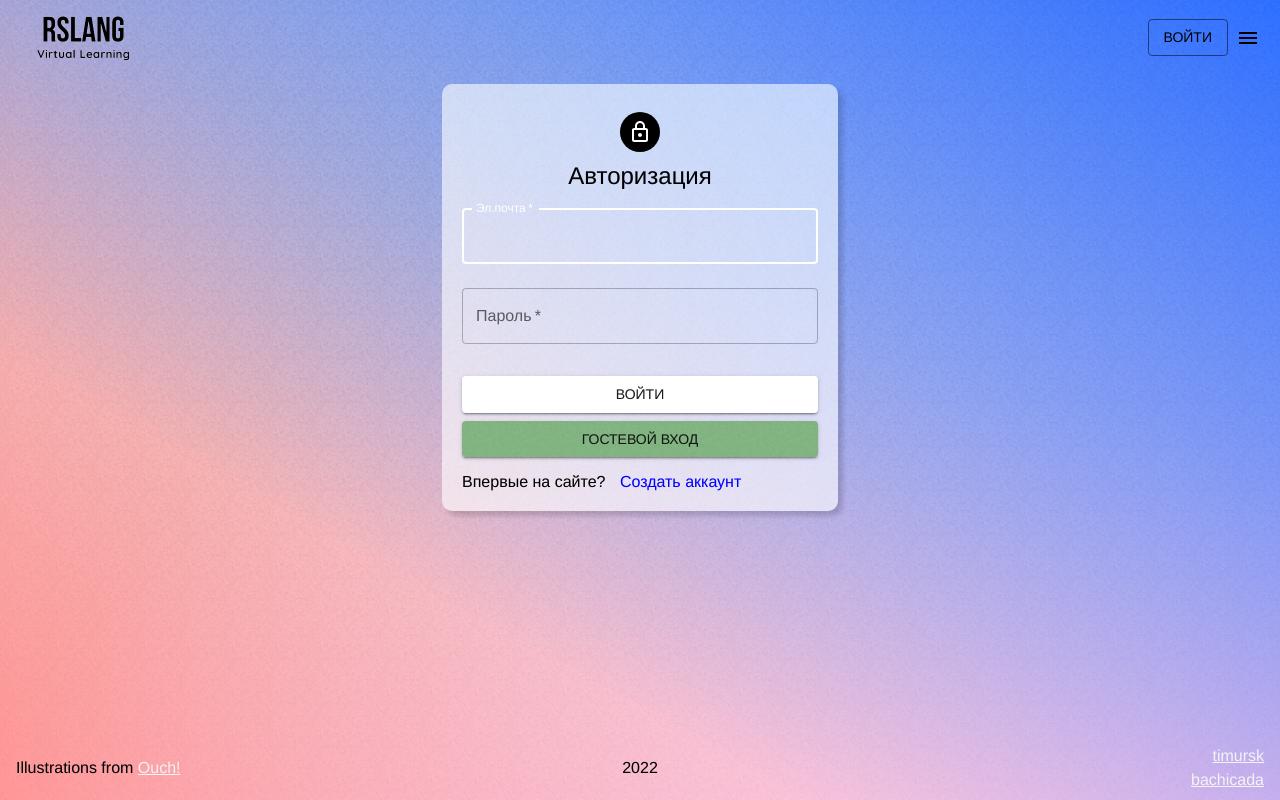
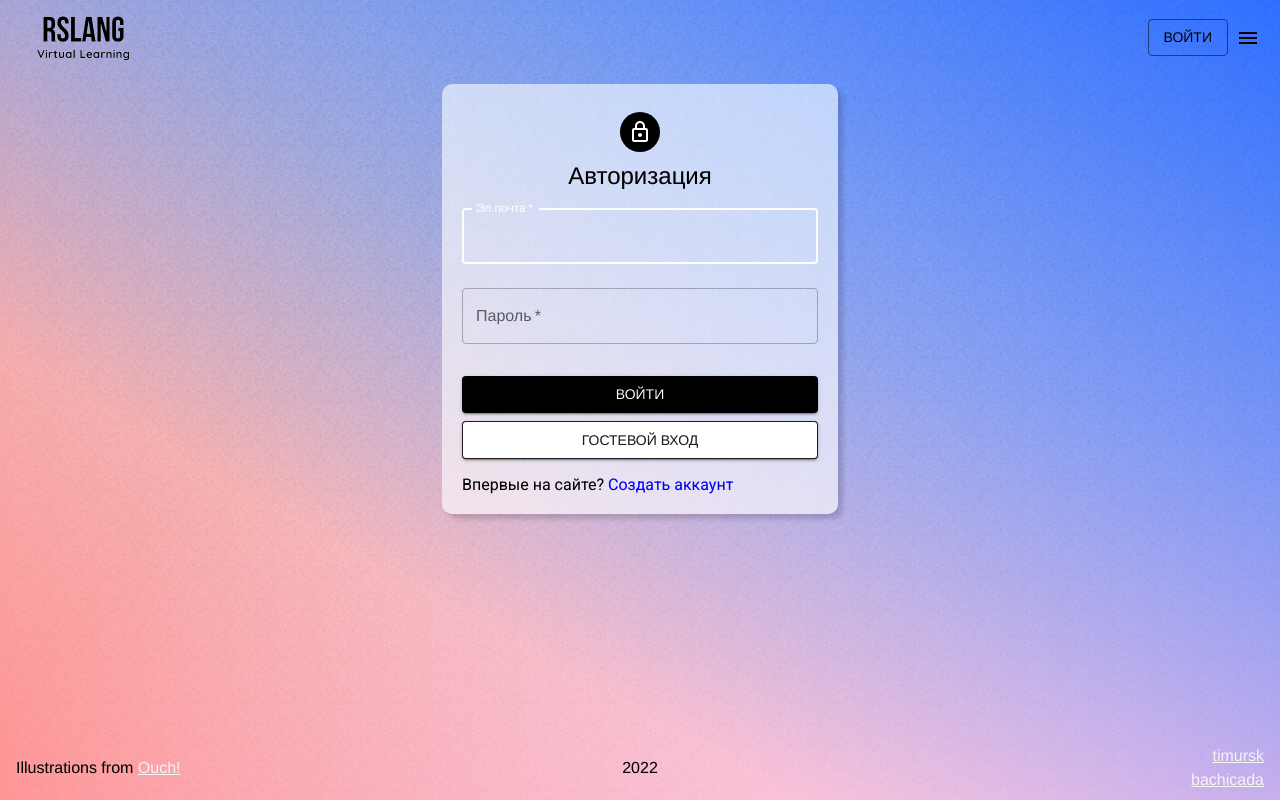
Before and after one commit to Bachicada/rs-lang-2022, a React (Create React App) app in the folder my-app/: page /signIn in a window 1280 px wide. Built offline with nearby package versions, Linux system fonts and the light colour scheme; what interweave would draw is missing.

Commit message:
refactor: add styles to grid item in forms

```diff
--- a/my-app/src/components/Authorisation/RegisterForm.tsx
+++ b/my-app/src/components/Authorisation/RegisterForm.tsx
@@ -191,7 +191,7 @@ export default function RegForm() {
           </Button>
 
           <Grid container>
-            <Grid item>
+            <Grid item sx={{ fontFamily: 'Roboto' }}>
               <span>Уже есть аккаунт?</span>
               <Link to={APP_ROUTES.SIGNIN}>
                 <StyledSpan>Войти</StyledSpan>
--- a/my-app/src/components/Authorisation/SignInForm.tsx
+++ b/my-app/src/components/Authorisation/SignInForm.tsx
@@ -161,6 +161,7 @@ export default function SignInForm() {
             variant="contained"
             sx={{ mt: 3, mb: 1 }}
             disabled={!!passwordError || !!emailError}
+            color="secondary"
           >
             Войти
           </Button>
@@ -168,14 +169,15 @@ export default function SignInForm() {
           <Button
             fullWidth
             variant="contained"
-            sx={{ mb: 2, background: 'darkseagreen' }}
+            sx={{ mb: 2, border: '1px solid' }}
+            color="primary"
             onClick={handleGuestLogin}
           >
             Гостевой вход
           </Button>
 
           <Grid container>
-            <Grid item>
+            <Grid item sx={{ fontFamily: 'Roboto' }}>
               <span>Впервые на сайте? </span>
               <Link to={APP_ROUTES.REGFORM}>
                 <StyledSpan>Создать аккаунт</StyledSpan>
@@ -191,7 +193,6 @@ export default function SignInForm() {
 }
 
 const StyledSpan = styled('span')`
-  margin-left: 10px;
   color: blue;
 `;
 
```
